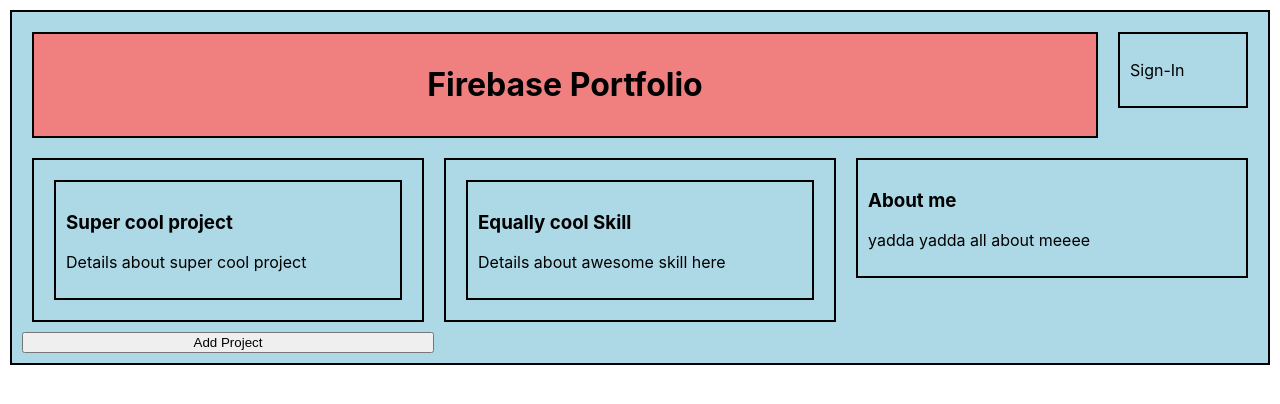
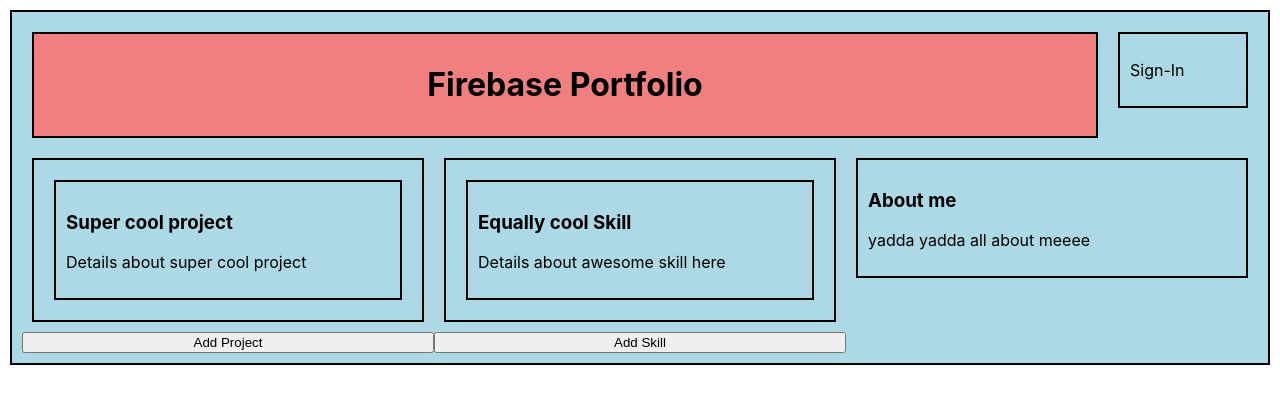
Before and after one commit to louiesch/fire-port, a React (Create React App) app: page / in a window 1280 px wide. Shown: the top 404 px of the page. Built offline with nearby package versions, Linux system fonts and the light colour scheme.

Commit message:
separate skill related controls into separate skillcontrol.js
Co-authored-by: Ash Porter <porter.ashley13@gmail.com>

```diff
--- a/src/components/Control.js
+++ b/src/components/Control.js
@@ -1,7 +1,7 @@
 import React from 'react'
 import PropTypes from 'prop-types'
 import ProjectControl from './Projects/ProjectControl'
-import SkillList from './Skills/SkillList'
+import SkillControl from './Skills/SkillControl'
 import Bio from './Bio/Bio'
 
 class Control extends React.Component {
@@ -22,7 +22,7 @@
             <ProjectControl />
           </div>
           <div className="column">
-            <SkillList />
+            <SkillControl />
           </div>
           <div className="column">
             <Bio />
--- a/src/components/Projects/NewProjectForm.js
+++ b/src/components/Projects/NewProjectForm.js
@@ -3,7 +3,9 @@
 function NewProjectForm() {
   return (
     <>
-      <p>New project form</p>
+      <div className="component">
+        <p>New Project Form</p>
+      </div>
     </>
   );
 }
--- a/src/components/Skills/NewSkillForm.js
+++ b/src/components/Skills/NewSkillForm.js
@@ -3,7 +3,9 @@
 function NewSkillForm() {
   return (
     <>
-      <p>New Skill Form</p>
+      <div className="component">
+        <p>New Skill Form</p>
+      </div>
     </>
   )
 }
--- a/src/components/Skills/SkillControl.js
+++ b/src/components/Skills/SkillControl.js
@@ -0,0 +1,56 @@
+import React from 'react'
+import NewSkillForm from './NewSkillForm'
+import SkillList from './SkillList'
+
+class SkillControl extends React.Component {
+  constructor(props) {
+    super(props);
+    this.state = {
+      showSkillForm: false
+    }
+  };
+
+  handleClick = () => {
+    if (this.state.selectedSkill != null) {
+      this.setState({
+        showSkillForm: false,
+        selectedSkill: null,
+        editing: false
+      });
+    }
+    else {
+      this.setState(prevState => ({
+        showSkillForm: !prevState.showSkillForm
+      }));
+    }
+  }
+
+  render() {
+    let currentlyVisibleState = null;
+    let buttonText = null;
+
+    if (this.state.showSkillForm) {
+      currentlyVisibleState =
+      <NewSkillForm />;
+      buttonText = "Home";
+    }
+    else {
+      currentlyVisibleState =
+      <SkillList />;
+      buttonText = "Add Skill";
+    }
+
+    return (
+      <>
+      <div className="row">
+        <div className="column">
+          {currentlyVisibleState}
+          <button onClick={this.handleClick}>{buttonText}</button>
+        </div>
+      </div>
+      </>
+    )
+  }
+}
+
+export default SkillControl;
```
